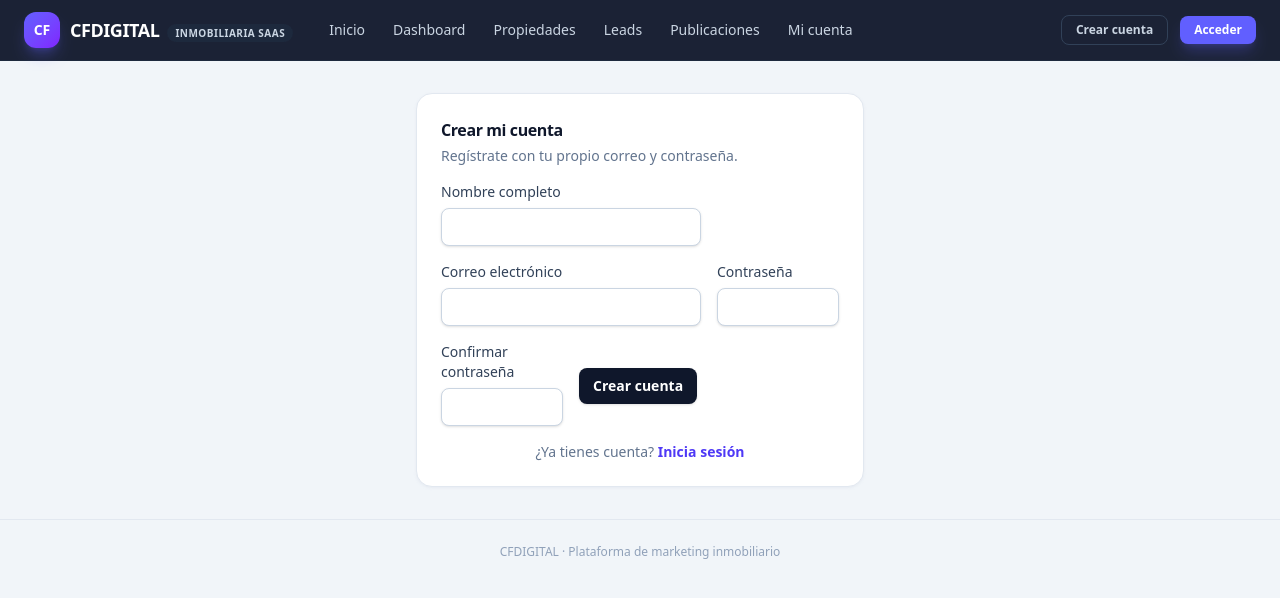
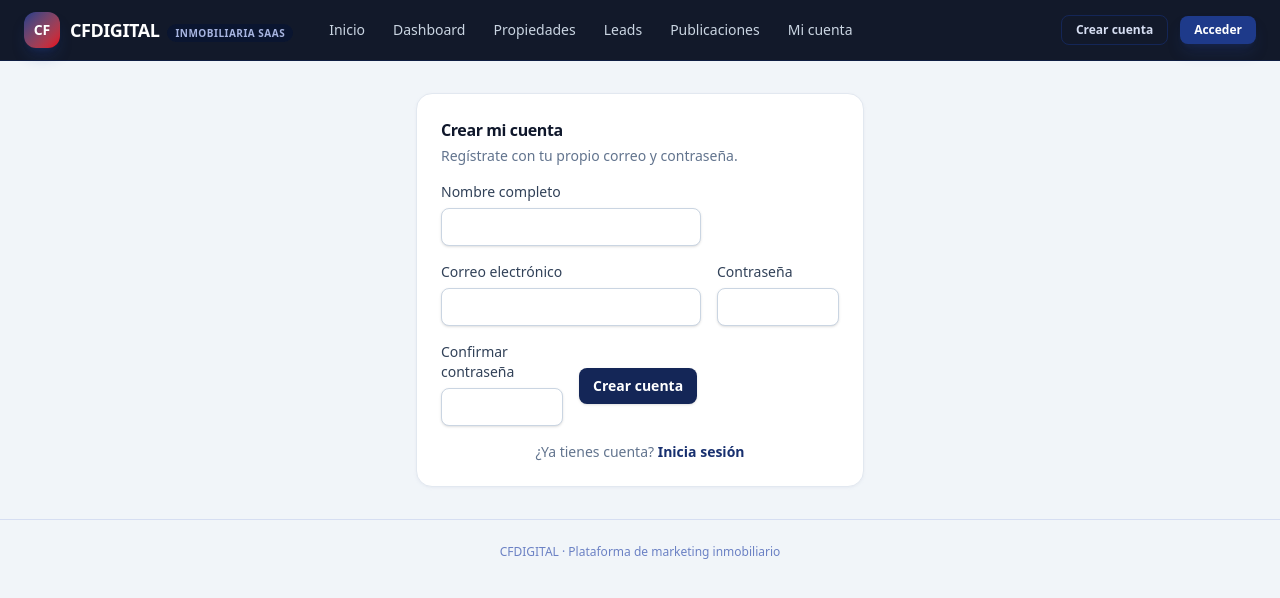
Before and after one commit to proyectoinmobiliaria2026-rgb/inmobiliario_4, a Next.js app: page /register in a window 1280 px wide. Shown: the top 598 px of the page. Built offline with nearby package versions, Linux system fonts and the light colour scheme; no server answers.

Commit message:
feat: rebrand del CRM a colores institucionales (azul marino, rojo, blanco)

```diff
--- a/src/app/globals.css
+++ b/src/app/globals.css
@@ -2,6 +2,31 @@
 
 @theme {
   --font-sans: ui-sans-serif, system-ui, -apple-system, "Segoe UI", Roboto, "Helvetica Neue", Arial, sans-serif;
+
+  /* Marca institucional: azul marino / rojo / blanco */
+  --color-indigo-50: #eef2fb;
+  --color-indigo-100: #d6def2;
+  --color-indigo-200: #a7b4e0;
+  --color-indigo-300: #6b81c4;
+  --color-indigo-400: #3457a8;
+  --color-indigo-500: #1e3a8a;
+  --color-indigo-600: #18306f;
+  --color-indigo-700: #142657;
+  --color-indigo-800: #0f1d42;
+  --color-indigo-900: #0a1530;
+  --color-indigo-950: #060d1f;
+
+  --color-violet-50: #fdeced;
+  --color-violet-100: #fbdadb;
+  --color-violet-200: #f5b4b6;
+  --color-violet-300: #ec8083;
+  --color-violet-400: #df5155;
+  --color-violet-500: #cf2a2f;
+  --color-violet-600: #b21f24;
+  --color-violet-700: #8f181c;
+  --color-violet-800: #701417;
+  --color-violet-900: #560f12;
+  --color-violet-950: #3a080a;
 }
 
 @layer base {
@@ -80,7 +105,7 @@
   }
 
   .btn-primary {
-    @apply inline-flex cursor-pointer items-center justify-center gap-1.5 rounded-lg px-3.5 py-2 text-sm font-semibold transition focus:outline-none focus-visible:ring-2 focus-visible:ring-indigo-500/40 disabled:cursor-not-allowed disabled:opacity-50 bg-slate-900 text-white shadow-sm hover:bg-slate-700;
+    @apply inline-flex cursor-pointer items-center justify-center gap-1.5 rounded-lg px-3.5 py-2 text-sm font-semibold transition focus:outline-none focus-visible:ring-2 focus-visible:ring-indigo-500/40 disabled:cursor-not-allowed disabled:opacity-50 bg-indigo-700 text-white shadow-sm hover:bg-indigo-800;
   }
 
   .btn-secondary {
--- a/src/app/layout.tsx
+++ b/src/app/layout.tsx
@@ -18,7 +18,7 @@ export default function RootLayout({
       <body className="min-h-screen">
         <Navbar />
         <main className="mx-auto w-full max-w-7xl px-4 py-8 sm:px-6">{children}</main>
-        <footer className="border-t border-slate-200 py-6 text-center text-xs text-slate-400">
+        <footer className="border-t border-indigo-100 py-6 text-center text-xs text-indigo-300">
           CFDIGITAL · Plataforma de marketing inmobiliario
         </footer>
       </body>
--- a/src/components/layout/navbar.tsx
+++ b/src/components/layout/navbar.tsx
@@ -54,15 +54,15 @@ export function Navbar() {
   const initial = (user?.email ?? "?").charAt(0).toUpperCase();
 
   return (
-    <header className="sticky top-0 z-40 border-b border-slate-800 bg-slate-900/95 backdrop-blur">
+    <header className="sticky top-0 z-40 border-b border-indigo-800 bg-indigo-950/95 backdrop-blur">
       <div className="mx-auto flex w-full max-w-7xl flex-wrap items-center gap-x-6 gap-y-3 px-4 py-3 sm:px-6">
         <Link href="/" className="flex items-center gap-2.5">
-          <span className="flex h-9 w-9 items-center justify-center rounded-xl bg-gradient-to-br from-indigo-500 to-violet-600 text-sm font-black text-white shadow-lg shadow-indigo-500/30">
+          <span className="flex h-9 w-9 items-center justify-center rounded-xl bg-gradient-to-br from-indigo-500 to-red-600 text-sm font-black text-white shadow-lg shadow-indigo-500/30">
             CF
           </span>
           <span className="text-lg font-bold tracking-tight text-white">
             CFDIGITAL
-            <span className="ml-2 hidden rounded-full bg-slate-800 px-2 py-0.5 text-[10px] font-semibold uppercase tracking-wider text-slate-300 sm:inline">
+              <span className="ml-2 hidden rounded-full bg-indigo-900 px-2 py-0.5 text-[10px] font-semibold uppercase tracking-wider text-indigo-200 sm:inline">
               Inmobiliaria SaaS
             </span>
           </span>
@@ -88,16 +88,16 @@ export function Navbar() {
         <div className="ml-auto flex items-center gap-3">
           {user ? (
             <>
-              <div className="hidden items-center gap-2.5 rounded-full border border-slate-700 bg-slate-800/80 py-1 pl-1 pr-3 sm:flex">
-                <span className="flex h-7 w-7 items-center justify-center rounded-full bg-gradient-to-br from-indigo-400 to-violet-500 text-xs font-bold text-white">
+              <div className="hidden items-center gap-2.5 rounded-full border border-indigo-700 bg-indigo-900/80 py-1 pl-1 pr-3 sm:flex">
+                <span className="flex h-7 w-7 items-center justify-center rounded-full bg-gradient-to-br from-indigo-400 to-red-500 text-xs font-bold text-white">
                   {initial}
                 </span>
-                <span className="max-w-40 truncate text-xs font-medium text-slate-200">{user.email}</span>
+                <span className="max-w-40 truncate text-xs font-medium text-indigo-100">{user.email}</span>
               </div>
               <button
                 type="button"
                 onClick={() => void logout()}
-                className="cursor-pointer rounded-lg border border-slate-700 px-3 py-1.5 text-xs font-semibold text-slate-300 transition hover:bg-slate-800 hover:text-white"
+                className="cursor-pointer rounded-lg border border-indigo-700 px-3 py-1.5 text-xs font-semibold text-indigo-200 transition hover:bg-indigo-900 hover:text-white"
               >
                 Salir
               </button>
@@ -106,7 +106,7 @@ export function Navbar() {
             <>
               <Link
                 href="/register"
-                className="rounded-lg border border-slate-700 px-3.5 py-1.5 text-xs font-semibold text-slate-300 transition hover:bg-slate-800 hover:text-white"
+                className="rounded-lg border border-indigo-700 px-3.5 py-1.5 text-xs font-semibold text-indigo-100 transition hover:bg-indigo-900 hover:text-white"
               >
                 Crear cuenta
               </Link>
--- a/src/components/publications/publications-workbench.tsx
+++ b/src/components/publications/publications-workbench.tsx
@@ -239,13 +239,13 @@ export function PublicationsWorkbench() {
         </div>
         <div className="actions"><button type="button" className="btn-secondary" onClick={() => void fetchAiCopy()}>Traer copia IA</button><button type="submit" className="btn-primary">{form.scheduledFor ? "Crear y programar" : "Crear borrador"}</button></div>
       </form>
-      <div className="card card-pad overflow-hidden bg-slate-900 text-white xl:col-span-2" data-testid="scheduler-panel">
+      <div className="card card-pad overflow-hidden bg-indigo-950 text-white xl:col-span-2" data-testid="scheduler-panel">
         <div className="flex items-center justify-between gap-3">
           <h2 className="text-base font-semibold tracking-tight">Scheduler</h2>
-          <span className="rounded-full bg-slate-800 px-2.5 py-0.5 text-xs font-semibold text-emerald-300">{jobs.length} pendientes</span>
+          <span className="rounded-full bg-indigo-900 px-2.5 py-0.5 text-xs font-semibold text-emerald-300">{jobs.length} pendientes</span>
         </div>
         <div className="mt-4 grid gap-2.5">
-          {jobs.map((job) => <div className="rounded-xl border border-slate-700/70 bg-slate-800/60 px-4 py-3" key={job.id}>
+          {jobs.map((job) => <div className="rounded-xl border border-indigo-800/70 bg-indigo-900/60 px-4 py-3" key={job.id}>
             <strong className="text-sm">{job.job_type}</strong>
             <div className="text-xs text-slate-400">Intentos: {job.attempts}/{job.max_attempts} · Próximo: {job.next_retry_at ? new Date(job.next_retry_at).toLocaleString() : "-"}</div>
           </div>)}
```
Also changed, not shown: src/app/page.tsx (+9 -9 lines).
